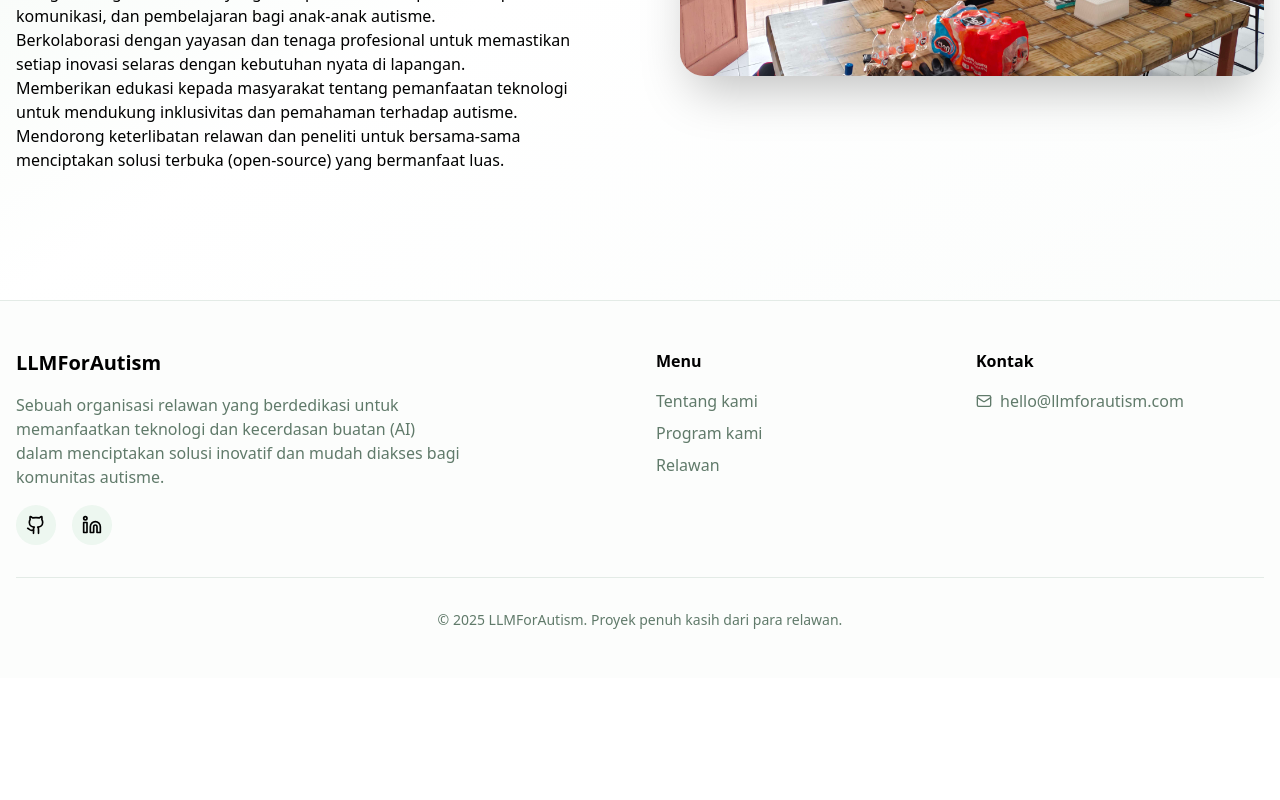
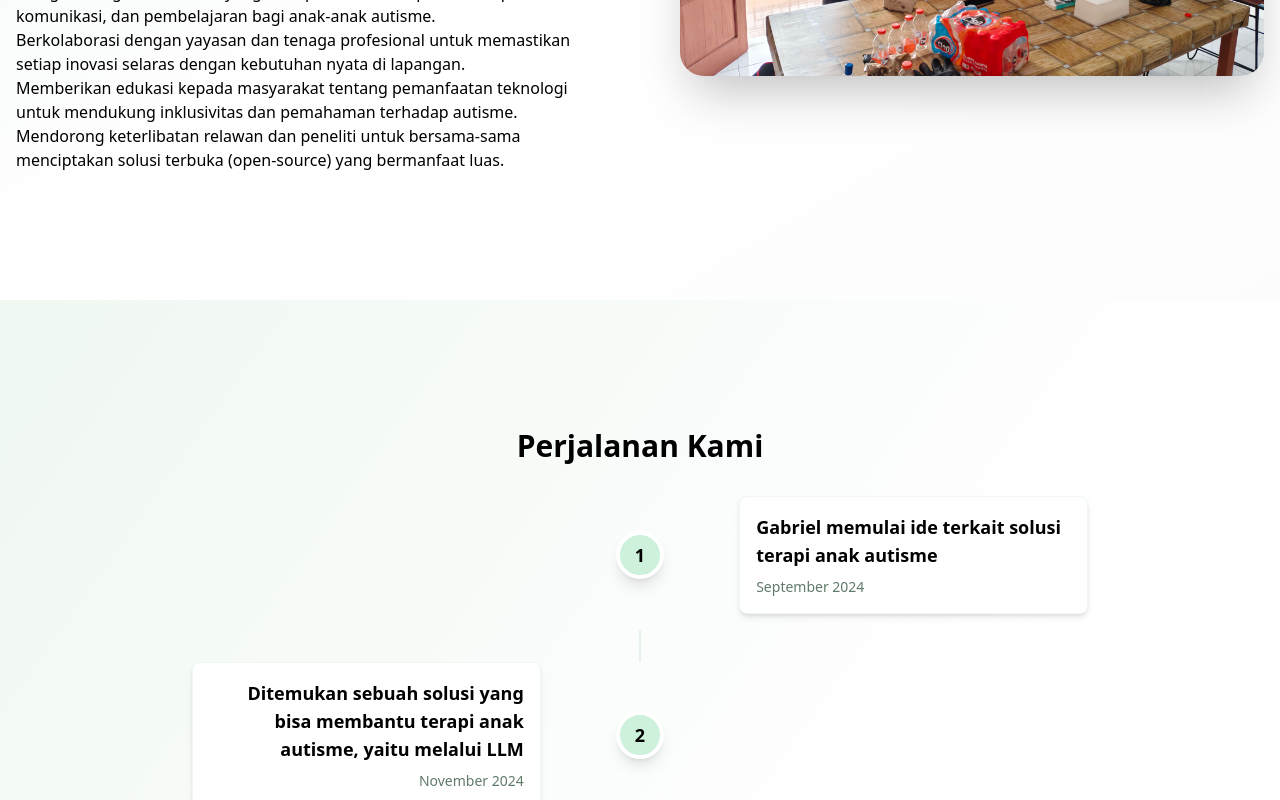
Before and after one commit to LLMForAutism/web, a Next.js app: page /about in a window 1280 px wide. Shown: the part 477-1277 px from the top of the page. Before the commit the page ends 1155 px from the top, so only its background shows below. Built offline with nearby package versions, Linux system fonts and the light colour scheme.

Commit message:
feat: add our journey section

```diff
--- /dev/null
+++ b/src/app/about/components/about-us.tsx
@@ -0,0 +1,34 @@
+import Image from "next/image";
+import visitToMac from "@/app/assets/img/kunjungan-ke-mac.jpg";
+
+export default function AboutUs() {
+    return (
+		<section className="relative overflow-hidden bg-gradient-to-br from-primary/20 via-background to-secondary/30 py-20 md:py-32">
+				<div className="flex container mx-auto px-4 gap-20 flex-col md:flex-row">
+					<div className="w-full order-2 md:order-1 md:w-1/2 md:max-w-1/2">
+					<p>LLMForAutism adalah organisasi nirlaba yang berfokus pada pengembangan solusi terapi berbasis teknologi Artificial Intelligence (AI), khususnya Large Language Model (LLM), untuk membantu anak-anak dengan spektrum autisme.
+Kami percaya bahwa teknologi dapat menjadi jembatan untuk menciptakan terapi yang lebih mudah diakses, terjangkau, dan efektif bagi anak-anak dan keluarga mereka di seluruh Indonesia.</p>
+
+					<div className="flex justify-center">
+						<hr className="my-6 w-1/2" />
+					</div>
+
+					<h2 className="font-bold text-2xl">Visi</h2>
+					<p>Mewujudkan sistem terapi berbasis AI yang inklusif, mudah diakses, dan terjangkau untuk mendukung perkembangan anak-anak dengan autisme di Indonesia.</p>
+
+					<h2 className="font-bold text-2xl">Misi</h2>
+					<ul>
+						<li>Mengembangkan model AI yang mampu membantu proses terapi, komunikasi, dan pembelajaran bagi anak-anak autisme.</li>
+						<li>Berkolaborasi dengan yayasan dan tenaga profesional untuk memastikan setiap inovasi selaras dengan kebutuhan nyata di lapangan.</li>
+						<li>Memberikan edukasi kepada masyarakat tentang pemanfaatan teknologi untuk mendukung inklusivitas dan pemahaman terhadap autisme.</li>
+						<li>Mendorong keterlibatan relawan dan peneliti untuk bersama-sama menciptakan solusi terbuka (open-source) yang bermanfaat luas.</li>
+					</ul>
+				</div>
+
+				<div className="w-full order-1 md:order-2 md:w-1/2 md:max-w-1/2 flex justify-center items-center">
+					<Image src={visitToMac} alt="Potret kunjungan ke MAC (Malang Autism Center)" className="relative rounded-3xl shadow-2xl w-full h-auto object-cover" />
+				</div>
+			</div>
+		</section>
+	);
+}
--- /dev/null
+++ b/src/app/about/components/our-journey.tsx
@@ -0,0 +1,58 @@
+import Roadmap from "../models/roadmap";
+import RoadmapItem from "./ui/journey-item";
+
+export default function OurRoadmap() {
+  const roadmaps: Roadmap[] = [
+    {
+      date: new Date("2024-09"),
+      activity: "Gabriel memulai ide terkait solusi terapi anak autisme",
+    },
+		{
+      date: new Date("2024-11"),
+      activity: "Ditemukan sebuah solusi yang bisa membantu terapi anak autisme, yaitu melalui LLM",
+    },
+		{
+      date: new Date("2025-02"),
+      activity: "Memulai kerja sama dengan MAC",
+    },
+		{
+      date: new Date("2025-02"),
+      activity: "Memulai proyek dengan fokus membantu komunikasi verbal anak autisme",
+    },
+		{
+      date: new Date("2025-06"),
+      activity: "Memulai proyek dengan fokus membantu komunikasi non-verbal anak autisme",
+    },
+		{
+      date: new Date("2025-09"),
+      activity: "Kami mencoba mendaftarkan inovasi penerapan LLM untuk autisme pada kompetisi KMIPN 2025",
+    },
+		{
+      date: new Date("2025-10"),
+      activity: "Hasil inovasi kami berhasil mendapatkan nominasi juara 2 dalam kategori kerja sama tim dalam bidang cipta inovasi",
+    },
+		{
+      date: new Date("2025-11"),
+      activity: "Kami terus berlanjut mengembangkan teknologi LLM untuk para anak autisme",
+    },
+  ];
+
+  return (
+    <section className="relative overflow-hidden bg-gradient-to-br from-primary/20 via-background to-secondary/30 py-20 md:py-32">
+      <div className="container mx-auto px-4 flex flex-col gap-8">
+        <h2 className="font-bold text-3xl text-center">Perjalanan Kami</h2>
+
+        <div className="max-w-4xl mx-auto">
+          {roadmaps.map((item, index) => (
+            <RoadmapItem
+              key={index}
+              index={index}
+              roadmap={item}
+              roadmapsLength={roadmaps.length}
+            />
+          ))}
+        </div>
+      </div>
+    </section>
+  );
+}
--- /dev/null
+++ b/src/app/about/components/ui/journey-item.tsx
@@ -0,0 +1,66 @@
+import Roadmap from "../../models/roadmap";
+
+export default function RoadmapItem({
+	index,
+	roadmap,
+	roadmapsLength
+}: {
+	index: number,
+	roadmap: Roadmap,
+	roadmapsLength: number
+}) {
+	const formattedDate = (date: Date) => {
+    return date.toLocaleString("id-ID", {
+      month: "long",
+      year: "numeric",
+    });
+  };
+
+  return (
+    <div className="relative text-sm">
+      <div className="grid grid-cols-5 gap-4 items-center">
+        {/* Left content (odd index) */}
+        {index % 2 === 1 ? (
+          <div className="col-span-2 text-right">
+            <div className="bg-white p-4 rounded-lg shadow-md border border-primary/20">
+              <h3 className="font-semibold text-lg mb-2">{roadmap.activity}</h3>
+              <p className="text-muted-foreground">
+                {formattedDate(roadmap.date)}
+              </p>
+            </div>
+          </div>
+        ) : (
+          <div className="col-span-2"></div>
+        )}
+
+        {/* Center number */}
+        <div className="col-span-1 flex justify-center">
+          <div className="w-12 h-12 min-w-12 min-h-12 max-w-12 max-h-12 rounded-full bg-mint-green font-bold text-lg flex items-center justify-center z-10 border-4 border-white shadow-lg">
+            {index + 1}
+          </div>
+        </div>
+
+        {/* Right content (even index) */}
+        {index % 2 === 0 ? (
+          <div className="col-span-2 text-left">
+            <div className="bg-white p-4 rounded-lg shadow-md border border-primary/20">
+              <h3 className="font-semibold text-lg mb-2">{roadmap.activity}</h3>
+              <p className="text-muted-foreground">
+                {formattedDate(roadmap.date)}
+              </p>
+            </div>
+          </div>
+        ) : (
+          <div className="col-span-2"></div>
+        )}
+      </div>
+
+      {/* Vertical line connector (except for last item) */}
+      {index < roadmapsLength - 1 && (
+        <div className="flex justify-center">
+          <div className="w-0.5 h-8 bg-primary/30 mt-4"></div>
+        </div>
+      )}
+    </div>
+  );
+}
--- /dev/null
+++ b/src/app/about/models/roadmap.ts
@@ -0,0 +1,4 @@
+export default interface Roadmap {
+    date: Date;
+    activity: string;
+}
--- a/src/app/about/page.tsx
+++ b/src/app/about/page.tsx
@@ -1,41 +1,14 @@
-import Image from "next/image";
 import Footer from "../components/footer";
 import Navbar from "../components/navbar";
-import visitToMac from "@/app/assets/img/kunjungan-ke-mac.jpg";
+import AboutUs from "./components/about-us";
+import OurRoadmap from "./components/our-journey";
 
 export default function About() {
   return (
 		<div>
 			<Navbar />
-
-			<section className="relative overflow-hidden bg-gradient-to-br from-primary/20 via-background to-secondary/30 py-20 md:py-32">
-				<div className="flex container mx-auto px-4 gap-20 flex-col md:flex-row">
-					<div className="w-full order-2 md:order-1 md:w-1/2 md:max-w-1/2">
-						<p>LLMForAutism adalah organisasi nirlaba yang berfokus pada pengembangan solusi terapi berbasis teknologi Artificial Intelligence (AI), khususnya Large Language Model (LLM), untuk membantu anak-anak dengan spektrum autisme.
-Kami percaya bahwa teknologi dapat menjadi jembatan untuk menciptakan terapi yang lebih mudah diakses, terjangkau, dan efektif bagi anak-anak dan keluarga mereka di seluruh Indonesia.</p>
-
-						<div className="flex justify-center">
-							<hr className="my-6 w-1/2" />
-						</div>
-
-						<h2 className="font-bold text-2xl">Visi</h2>
-						<p>Mewujudkan sistem terapi berbasis AI yang inklusif, mudah diakses, dan terjangkau untuk mendukung perkembangan anak-anak dengan autisme di Indonesia.</p>
-
-						<h2 className="font-bold text-2xl">Misi</h2>
-						<ul>
-							<li>Mengembangkan model AI yang mampu membantu proses terapi, komunikasi, dan pembelajaran bagi anak-anak autisme.</li>
-							<li>Berkolaborasi dengan yayasan dan tenaga profesional untuk memastikan setiap inovasi selaras dengan kebutuhan nyata di lapangan.</li>
-							<li>Memberikan edukasi kepada masyarakat tentang pemanfaatan teknologi untuk mendukung inklusivitas dan pemahaman terhadap autisme.</li>
-							<li>Mendorong keterlibatan relawan dan peneliti untuk bersama-sama menciptakan solusi terbuka (open-source) yang bermanfaat luas.</li>
-						</ul>
-					</div>
-
-					<div className="w-full order-1 md:order-2 md:w-1/2 md:max-w-1/2 flex justify-center items-center">
-						<Image src={visitToMac} alt="Potret kunjungan ke MAC (Malang Autism Center)" className="relative rounded-3xl shadow-2xl w-full h-auto object-cover" />
-					</div>
-				</div>
-			</section>
-
+			<AboutUs />
+			<OurRoadmap />
 			<Footer />
 		</div>
 	);
```
